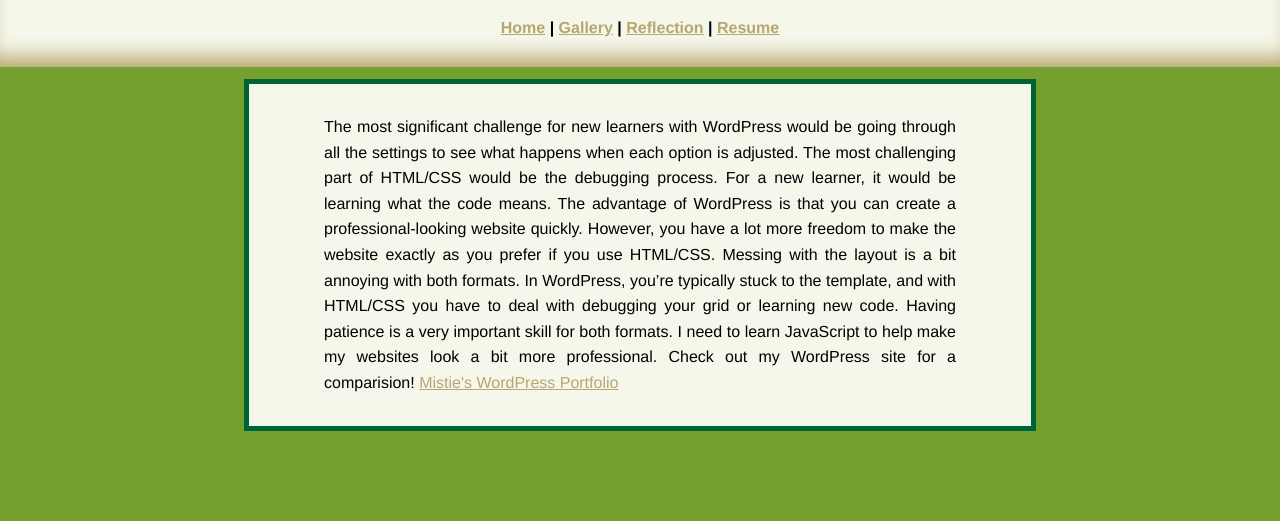
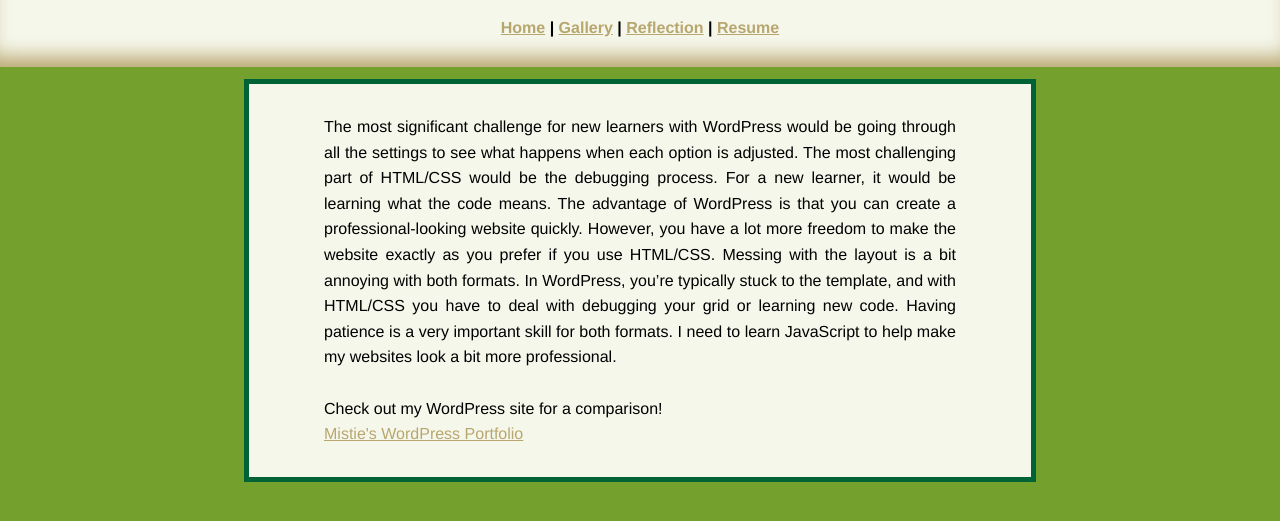
Before and after one commit to MystKitteh/portfolio, a plain HTML site: page docs/reflection.html in a window 1280 px wide. Shown: the part 71-592 px from the top of the page. Drawn offline with Linux system fonts and the light colour scheme.

Commit message:
more touch ups

```diff
--- a/docs/reflection.html
+++ b/docs/reflection.html
@@ -25,10 +25,10 @@
                 layout is a bit annoying with both formats. In WordPress, you’re typically stuck to
                 the template, and with HTML/CSS you have to deal with debugging your grid or
                 learning new code. Having patience is a very important skill for both formats. I
-                need to learn JavaScript to help make my websites look a bit more professional.
-
-                Check out my WordPress site for a comparision!
-            <a href="https://sites.psu.edu/mistiemccolm/">Mistie's WordPress Portfolio</a>
+                need to learn JavaScript to help make my websites look a bit more professional.<br/>
+                <br/>
+                Check out my WordPress site for a comparison!<br/>
+            <a href="https://sites.psu.edu/mistiemccolm/">Mistie's WordPress Portfolio</a><br/>
         </div>
     </body>
 </html>
```
